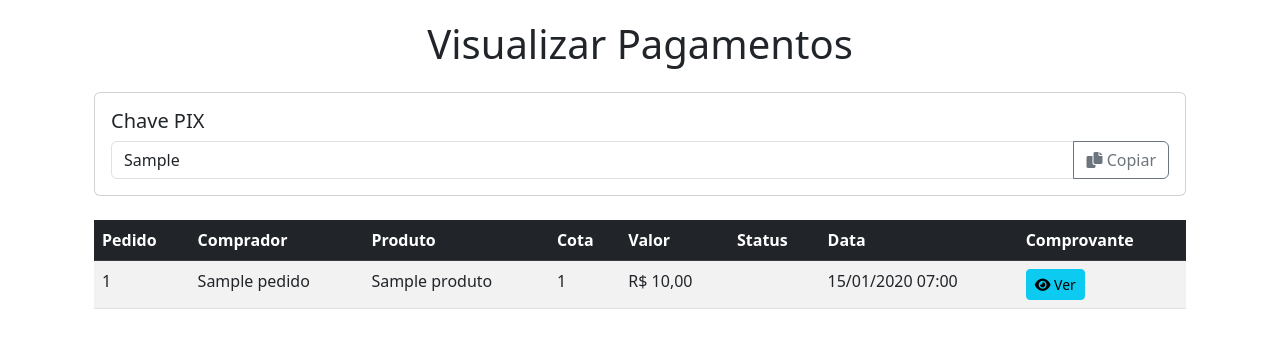
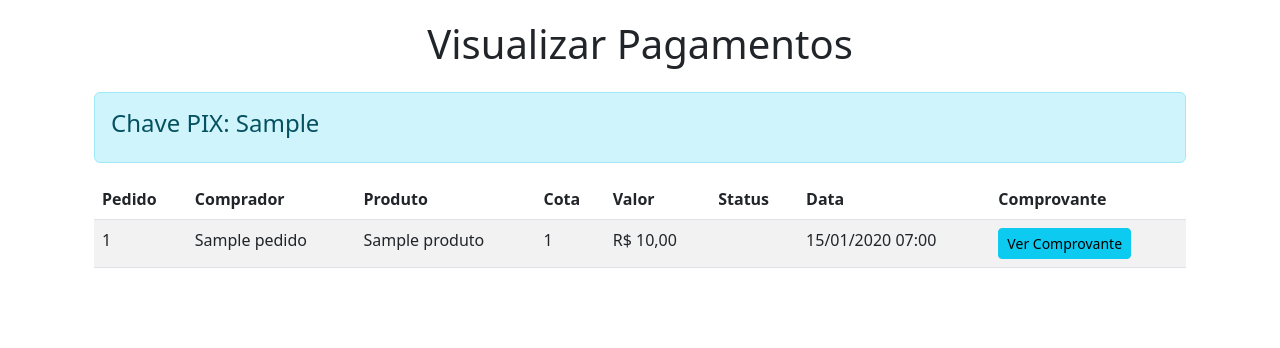
Before and after one commit to FrankdaSilva-arch/Sit-Pedagogia, a Django app: page /visualizar-pagamentos/ in a window 1280 px wide. Shown: the part 76-424 px from the top of the page. Run offline with Django 4.2, Linux system fonts and the light colour scheme; tables that the repository leaves empty hold one stand-in row (values such as "Sample post").

Commit message:
Restaurando template original de visualizar pagamentos

```diff
--- a/loja/templates/loja/visualizar_pagamentos.html
+++ b/loja/templates/loja/visualizar_pagamentos.html
@@ -8,22 +8,14 @@
     <h1 class="text-center mb-4">Visualizar Pagamentos</h1>
 
     {% if configuracao %}
-        <div class="card mb-4">
-            <div class="card-body">
-                <h5 class="card-title">Chave PIX</h5>
-                <div class="input-group">
-                    <input type="text" class="form-control" value="{{ configuracao.chave_pix }}" readonly>
-                    <button class="btn btn-outline-secondary" type="button" onclick="copiarChavePix()">
-                        <i class="fas fa-copy"></i> Copiar
-                    </button>
-                </div>
-            </div>
+        <div class="alert alert-info">
+            <h4>Chave PIX: {{ configuracao.chave_pix }}</h4>
         </div>
     {% endif %}
 
     <div class="table-responsive">
-        <table class="table table-striped table-hover">
-            <thead class="table-dark">
+        <table class="table table-striped">
+            <thead>
                 <tr>
                     <th>Pedido</th>
                     <th>Comprador</th>
@@ -56,7 +48,7 @@
                         <td>
                             {% if pedido.comprovantes.all %}
                                 <a href="{{ pedido.comprovantes.first.arquivo.url }}" target="_blank" class="btn btn-sm btn-info">
-                                    <i class="fas fa-eye"></i> Ver
+                                    Ver Comprovante
                                 </a>
                             {% else %}
                                 <span class="badge bg-secondary">Sem comprovante</span>
@@ -73,23 +65,3 @@
     </div>
 </div>
 {% endblock %}
-
-{% block extra_js %}
-<script>
-    function copiarChavePix() {
-        const chavePix = event.target.closest('.input-group').querySelector('input');
-        chavePix.select();
-        document.execCommand('copy');
-
-        // Mostrar mensagem de sucesso
-        const botao = event.target.closest('button');
-        const textoOriginal = botao.innerHTML;
-        botao.innerHTML = '<i class="fas fa-check"></i> Copiado!';
-
-        // Restaurar texto original após 2 segundos
-        setTimeout(() => {
-            botao.innerHTML = textoOriginal;
-        }, 2000);
-    }
-</script>
-{% endblock %}
```
